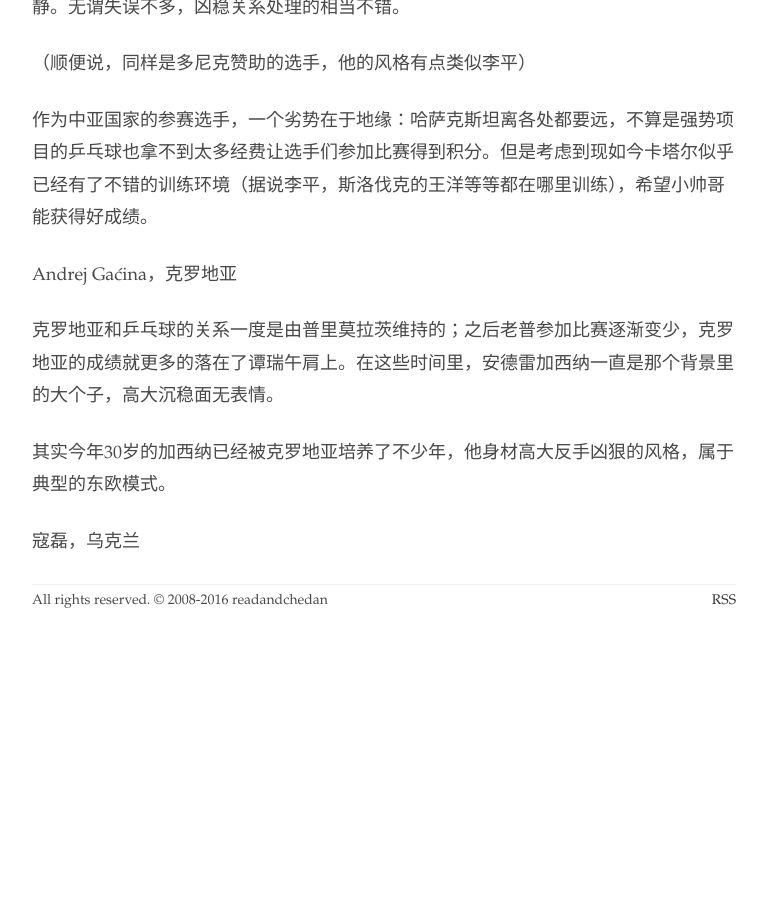
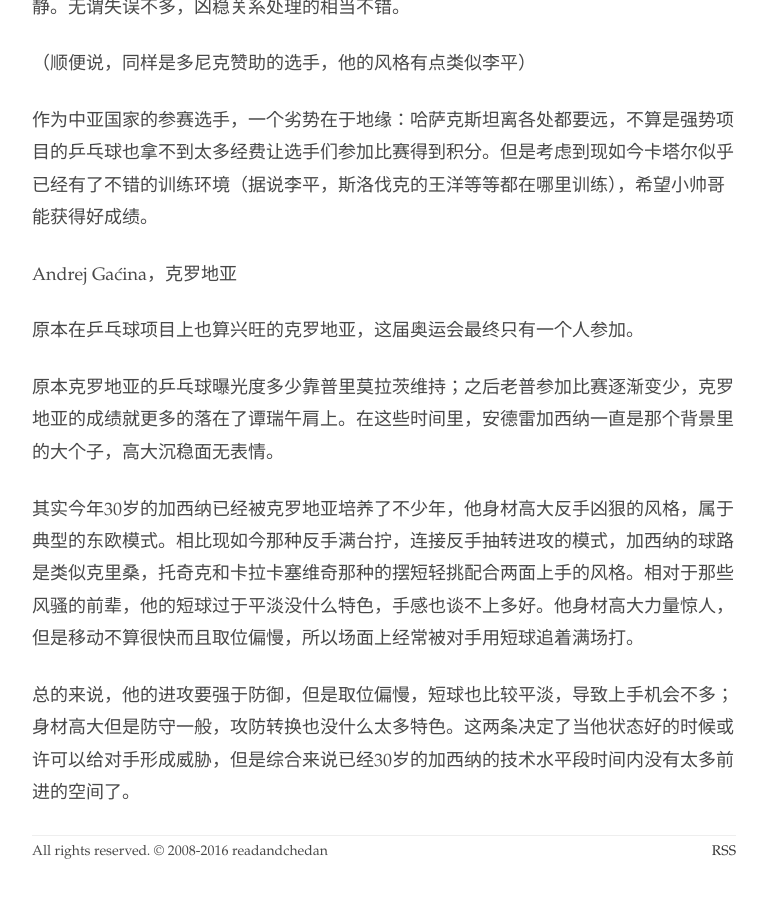
Before and after one commit to readandchedan/readandchedan.github.io, a Jekyll site: the page built from _posts/tabletennis/_posts/2016-06-25-olympics-preview-one-guy-one-country.md, in a window 1280 px wide and 900 px high, scrolled down 3759 px. Shown: the whole window, without its empty margins (256-1023 px from the left). Built offline with Jekyll 4.4.1, drawn with Linux system fonts in a browser that asks for light colours; before the commit the page ends 4408 px from its top, so only the background shows below that.

Commit message:
modified post

```diff
--- a/_posts/tabletennis/_posts/2016-06-25-olympics-preview-one-guy-one-country.md
+++ b/_posts/tabletennis/_posts/2016-06-25-olympics-preview-one-guy-one-country.md
@@ -78,8 +78,10 @@ Kirill Gerassimenko，哈萨克斯坦
 
 Andrej Gaćina，克罗地亚
 
-克罗地亚和乒乓球的关系一度是由普里莫拉茨维持的；之后老普参加比赛逐渐变少，克罗地亚的成绩就更多的落在了谭瑞午肩上。在这些时间里，安德雷加西纳一直是那个背景里的大个子，高大沉稳面无表情。
+原本在乒乓球项目上也算兴旺的克罗地亚，这届奥运会最终只有一个人参加。
 
-其实今年30岁的加西纳已经被克罗地亚培养了不少年，他身材高大反手凶狠的风格，属于典型的东欧模式。
+原本克罗地亚的乒乓球曝光度多少靠普里莫拉茨维持；之后老普参加比赛逐渐变少，克罗地亚的成绩就更多的落在了谭瑞午肩上。在这些时间里，安德雷加西纳一直是那个背景里的大个子，高大沉稳面无表情。
 
-寇磊，乌克兰
+其实今年30岁的加西纳已经被克罗地亚培养了不少年，他身材高大反手凶狠的风格，属于典型的东欧模式。相比现如今那种反手满台拧，连接反手抽转进攻的模式，加西纳的球路是类似克里桑，托奇克和卡拉卡塞维奇那种的摆短轻挑配合两面上手的风格。相对于那些风骚的前辈，他的短球过于平淡没什么特色，手感也谈不上多好。他身材高大力量惊人，但是移动不算很快而且取位偏慢，所以场面上经常被对手用短球追着满场打。
+
+总的来说，他的进攻要强于防御，但是取位偏慢，短球也比较平淡，导致上手机会不多；身材高大但是防守一般，攻防转换也没什么太多特色。这两条决定了当他状态好的时候或许可以给对手形成威胁，但是综合来说已经30岁的加西纳的技术水平段时间内没有太多前进的空间了。
```
